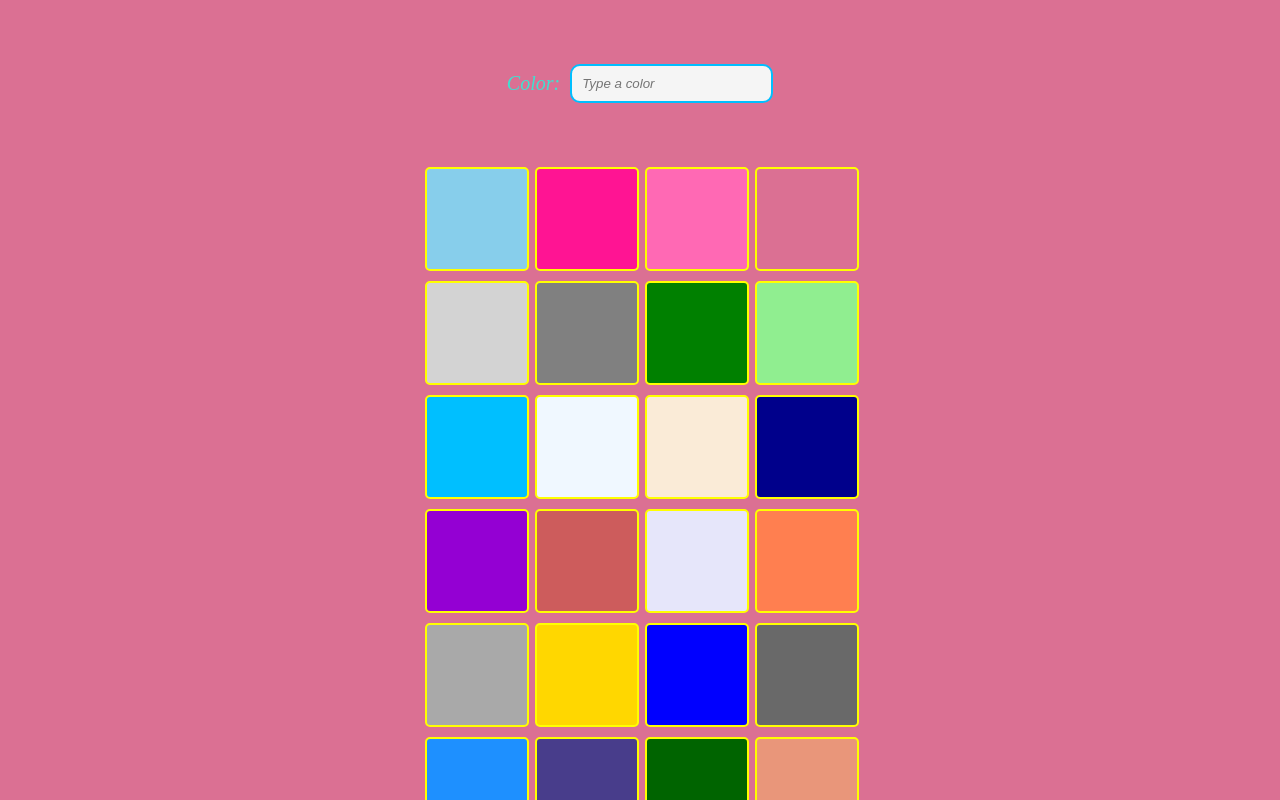
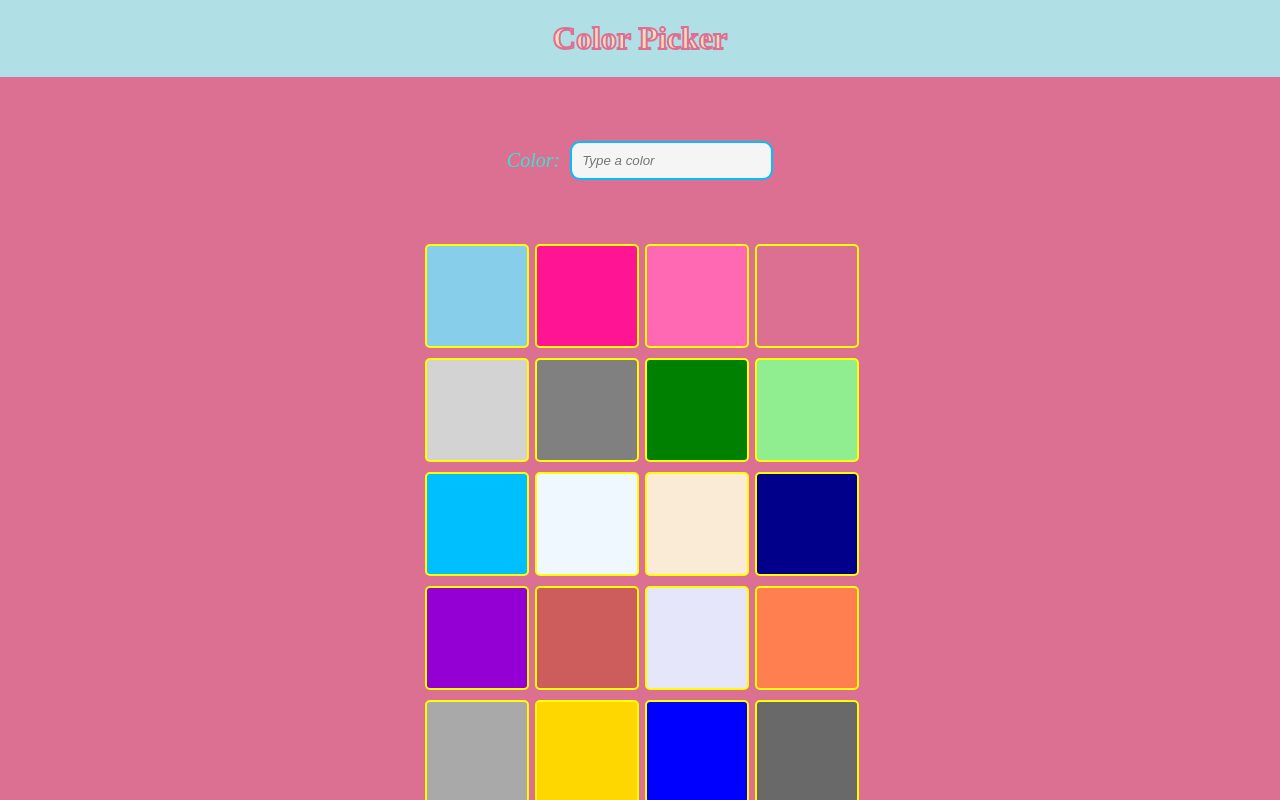
Before and after one commit to Nishita424/color-palette-search, a React (Create React App) app: page / in a window 1280 px wide. Shown: the top 800 px of the page. Built offline with nearby package versions, Linux system fonts and the light colour scheme.

Commit message:
Added Header Navbar

```diff
--- a/src/App.js
+++ b/src/App.js
@@ -7,14 +7,24 @@ const Container = styled.div`
 	flex-direction: column;
 	align-items: center;
 	justify-content: space-between;
-	padding: 4rem 0;
+	padding-bottom: 4rem;
 	background: ${({ theme }) => theme.colors.mainBackground};
+`;
+
+const Header = styled.h1`
+	padding: 20px 0;
+	color: peachpuff;
+	background-color: powderblue;
+	width: 100%;
+	text-align: center;
+	-webkit-text-stroke: 2px palevioletred;
 `;
 
 const Input = styled.div`
 	display: flex;
 	align-items: center;
 	gap: 10px;
+	margin-top: 4rem;
 	label {
 		color: ${({ theme }) => theme.colors.label};
 		font-style: italic;
@@ -111,6 +121,7 @@ function App() {
 
 	return (
 		<Container>
+			<Header>Color Picker</Header>
 			<Input>
 				<label>Color:</label>
 				<input
@@ -124,7 +135,7 @@ function App() {
 			<ColorPalette searchResults={colorPalette.length}>
 				{colorPalette.length ? (
 					colorPalette.map((color, index) => {
-						return (<ColorBlock key={index} color={color}/>);
+						return <ColorBlock key={index} color={color} />;
 					})
 				) : (
 					<NoResults>No search results found</NoResults>
```
